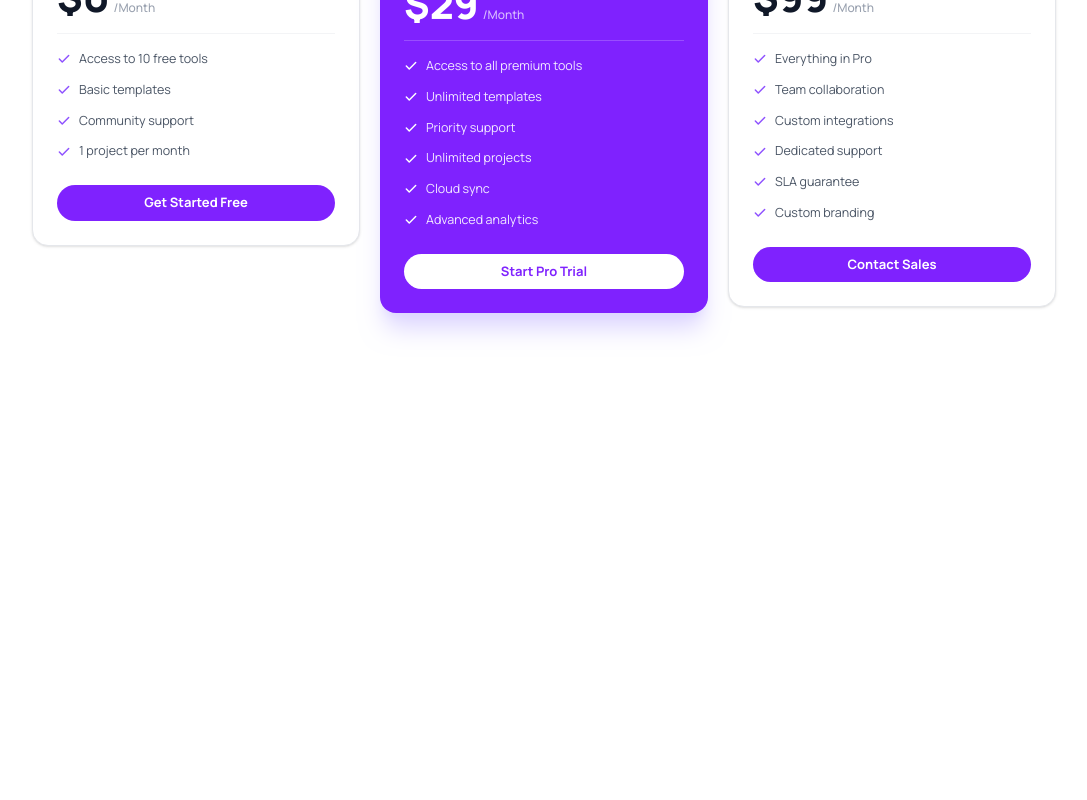
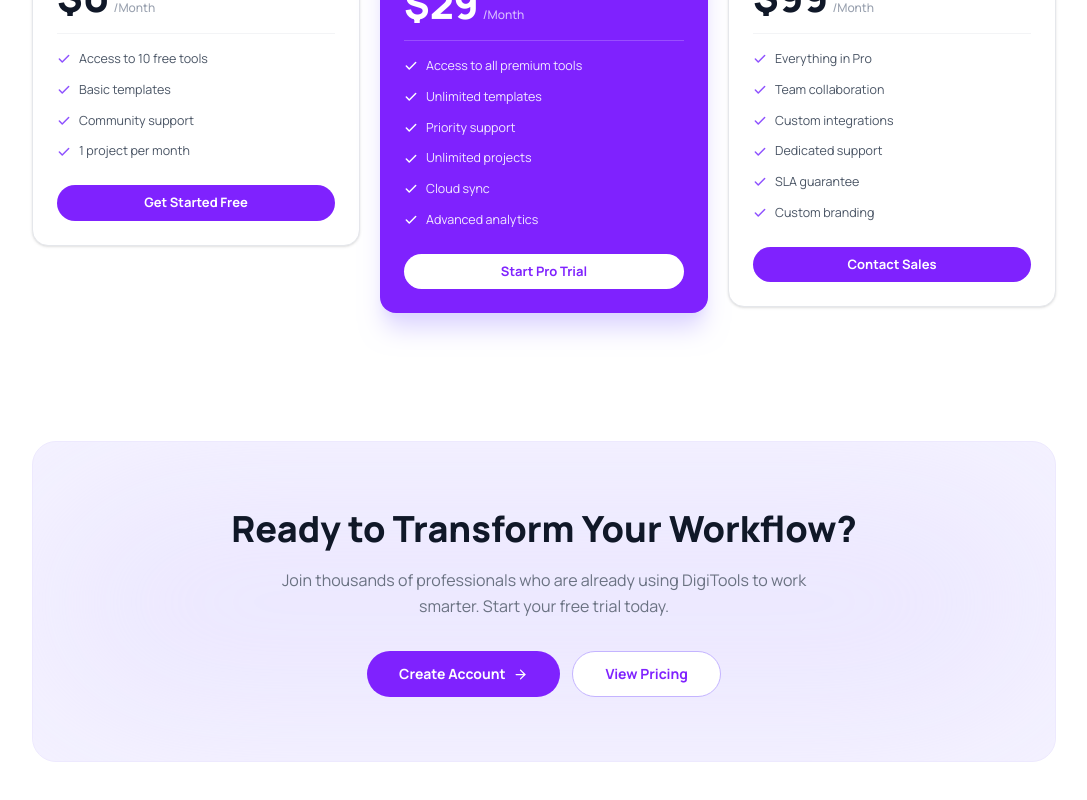
Before and after one commit to TKR-503/DigiTools-Assignment-06-PH, a React (Vite) app: page / in a window 1280 px wide. Shown: the part 3072-3872 px from the top of the page, without its empty margins (96-1183 px from the left). Before the commit the page ends 3449 px from the top, so only its background shows below. Built offline with nearby package versions, Linux system fonts and the light colour scheme.

Commit message:
Added the cta_banner section in the react

```diff
--- a/src/App.jsx
+++ b/src/App.jsx
@@ -7,6 +7,8 @@ import { ToastContainer } from 'react-toastify'
 import 'react-toastify/dist/ReactToastify.css'
 import Steps_Section from './components/home_page/Steps_section/Steps_Section'
 import Pricing_Section from './components/home_page/Pricing_section/Pricing_Section'
+import CtaBanner from './components/home_page/Cta_Banner/Cta_Banner'
+import Footer from './components/home_page/Footer/Footer'
 
 const fetchProducts = async () => {
   const res = await fetch('/data.json') // ✅ fixed path
@@ -39,7 +41,7 @@ function App() {
     <ToastContainer />
    <Steps_Section />
     <Pricing_Section />
-
+    <CtaBanner />
 
     </>
   )
--- /dev/null
+++ b/src/components/home_page/Cta_Banner/Cta_Banner.jsx
@@ -0,0 +1,58 @@
+import { ArrowRight } from 'lucide-react'
+
+export default function CtaBanner() {
+  return (
+    <section className="bg-white py-16 px-4">
+      <div className="max-w-5xl mx-auto">
+
+        <div className="relative overflow-hidden bg-violet-50 border border-violet-100 rounded-3xl p-12 md:p-16 text-center">
+
+          <div className="pointer-events-none absolute inset-0">
+            <div className="absolute top-1/2 left-1/2 -translate-x-1/2 -translate-y-1/2 w-full h-56 bg-violet-200/40 rounded-full blur-[90px]" />
+          </div>
+
+          <div className="relative">
+            <h2 className="text-gray-900 font-extrabold text-3xl md:text-4xl mb-4 leading-tight">
+              Ready to Transform Your Workflow?
+            </h2>
+            <p className="text-gray-500 text-base max-w-xl mx-auto mb-8 leading-relaxed">
+              Join thousands of professionals who are already using DigiTools to work smarter.
+              Start your free trial today.
+            </p>
+
+            <div className="flex flex-wrap gap-3 justify-center">
+              <a
+                href="#products"
+                className="
+                  inline-flex items-center gap-2
+                  bg-violet-600 hover:bg-violet-700
+                  text-white font-bold text-sm
+                  py-3 px-8 rounded-full
+                  transition-all duration-150 active:scale-95
+                "
+              >
+                Create Account <ArrowRight size={15} />
+              </a>
+
+              <a
+                href="#pricing"
+                className="
+                  inline-flex items-center gap-2
+                  bg-white border border-violet-300
+                  hover:border-violet-500 hover:text-violet-700
+                  text-violet-600 font-bold text-sm
+                  py-3 px-8 rounded-full
+                  transition-all duration-150 active:scale-95
+                "
+              >
+                View Pricing
+              </a>
+
+            </div>
+          </div>
+        </div>
+
+      </div>
+    </section>
+  )
+}
--- /dev/null
+++ b/src/components/home_page/Footer/Footer.jsx
@@ -0,0 +1,11 @@
+import React from 'react';
+
+const Footer = () => {
+    return (
+        <div>
+
+        </div>
+    );
+};
+
+export default Footer;
```
